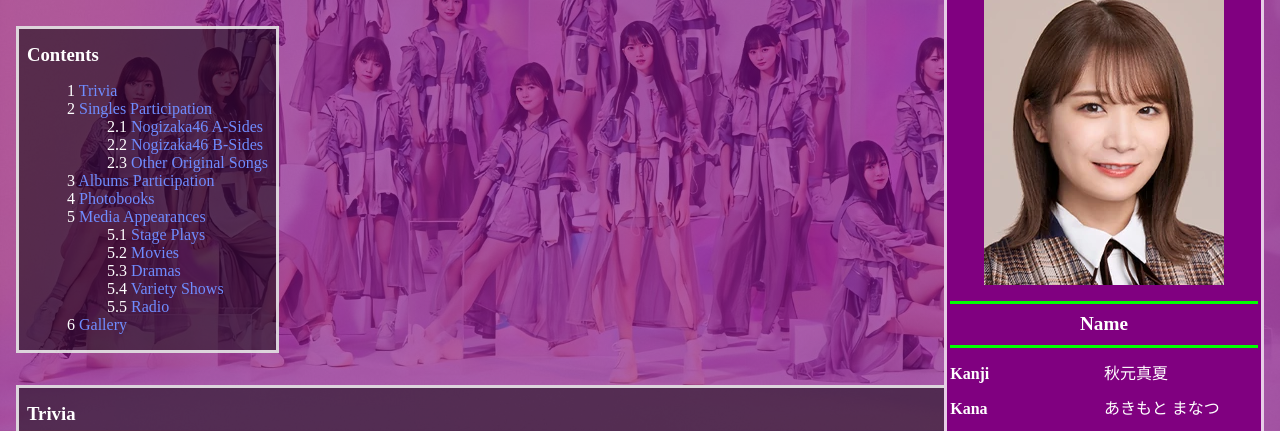
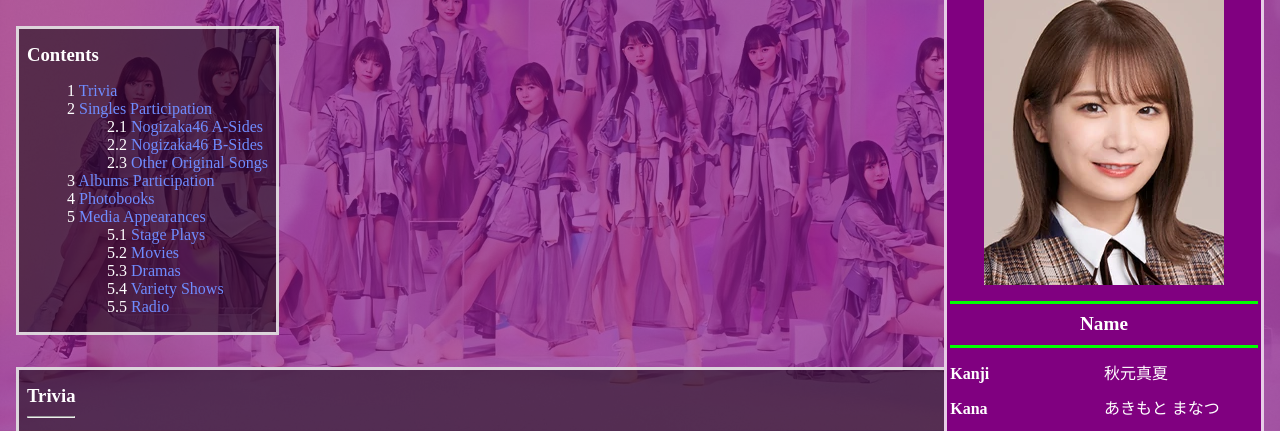
Before and after one commit to GenesisGran/genesisGran.github.io, a plain HTML site: page pages/members/1stGeneration/akimotoManatsu.html in a window 1280 px wide. Shown: the part 290-721 px from the top of the page. Drawn offline with Linux system fonts and the light colour scheme.

Commit message:
ilangin gallery di biodata

```diff
--- a/pages/members/1stGeneration/akimotoManatsu.html
+++ b/pages/members/1stGeneration/akimotoManatsu.html
@@ -139,7 +139,6 @@
             <li><a href="#radio">Radio</a></li>
           </ul>
         </li>
-        <li><a href="#gallery">Gallery</a></li>
       </ul>
     </nav>
 
```
